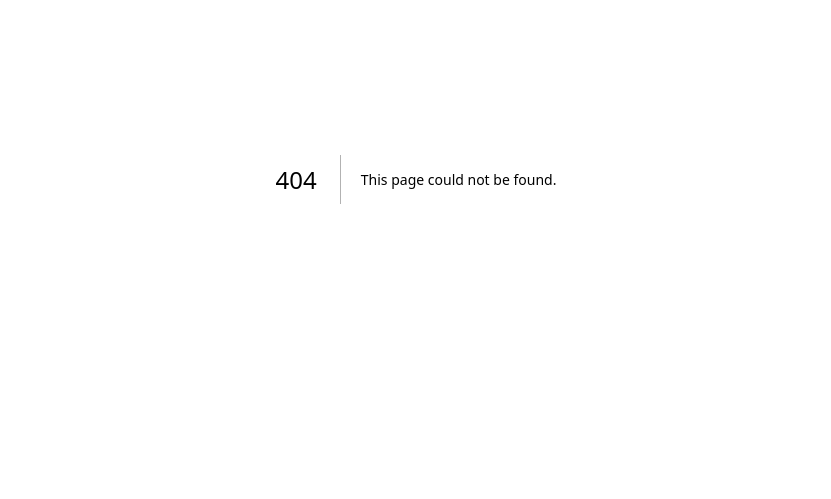
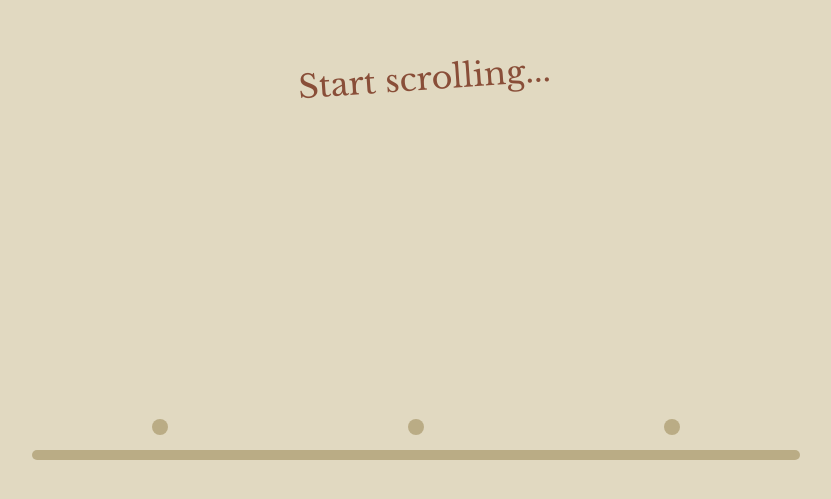
Before and after one commit to phantomcorn/site, a Next.js app: page /experience in a window 1280 px wide. Before the commit this address had no page. Shown: the part 221-720 px from the top of the page, without its empty margins (224-1055 px from the left). Built offline with nearby package versions, Linux system fonts and the light colour scheme.

Commit message:
Experience page

```diff
--- /dev/null
+++ b/src/app/experience/page.js
@@ -0,0 +1,61 @@
+"use client"
+import { useState, useEffect } from "react"
+import Timeline from "@/components/Timeline/Timeline"
+import TimelineItem from "@/components/TimelineItem/TimelineItem"
+import styles from "./page.module.css"
+
+export default function Experience() {
+
+    const [activeView, setActiveView] = useState(<></>)
+
+    const experiences = [
+        {
+            role: "Shop Assistant",
+            place: "Oseyo Asian Supermarket",
+            start: "Jan 2022",
+            end: "March 2022",
+            desc: [
+                "Worked in a fast-paced environment",
+                "Managed replenishing goods to shelves and cashier",
+                "Rapid decision making to maintain the flow of store"
+            ]
+        },
+        {
+            role: "Lead Web Developer",
+            place: "Samaggi Samagom",
+            start: "Sep 2022",
+            end: "April 2023",
+            desc: [
+                "Developed Samaggi Samagom’s Academic Conference & Careers Fair from high-fidelity prototype",
+                "Serve API calls from backend server to frontend for Careers Fair login system"
+            ]
+        },
+        {
+            role: "Intern Developer",
+            place: "Pugpig",
+            start: "April 2023",
+            end: "Sep 2023",
+            desc: [
+                "Contributed to developing features and bug fixes on native iOS and Android apps",
+                "Styling and fixes for Spectator AUS, Spectator UK, Rolling Loud etc. via WordPress CMS",
+                "Replicate error and conduct test before product shipping, document test results with images/videos across devices/browsers",
+                "Hosts meetings for pair programming sessions and SED",
+                "Managed work through Jira’s ticketing system"
+            ]
+        }
+    ]
+
+    const startView = <div className={styles["view-intro"]}> Start scrolling... </div>
+
+    return (
+        <div className={styles.page}>
+            <div className={styles.view}>{activeView ? activeView : startView}</div>
+            <Timeline setActiveView={setActiveView}>
+                {experiences.map((exp, i) =>
+                    <TimelineItem key={`timeline-item${i + 1}`} data={exp}/>
+                )}
+
+            </Timeline>
+        </div>
+    )
+}
--- /dev/null
+++ b/src/app/experience/page.module.css
@@ -0,0 +1,23 @@
+.page {
+    width: 100vw;
+    height: 100vh;
+    background: var(--primary-one);
+}
+
+.view {
+    width: 100%;
+    height: 100%;
+    display: flex;
+    justify-content: flex-start;
+    flex-direction: column;
+    padding: 10rem;
+    color: var(--secondary-four);
+}
+
+.view-intro {
+    display: flex;
+    align-items: center;
+    justify-content: center;
+    font-size: 2rem;
+    transform: rotate(-4deg) translateY(300%);
+}
```
